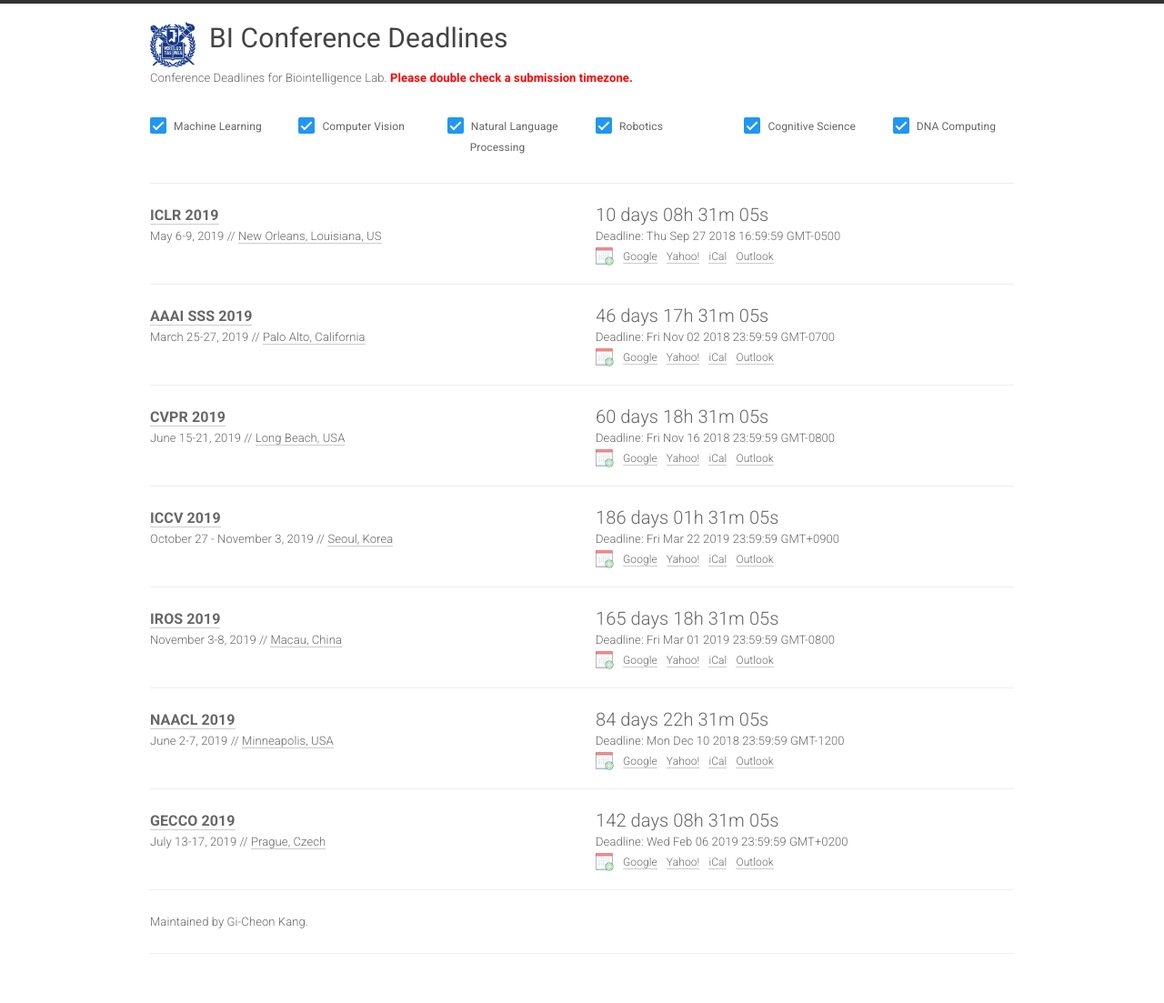
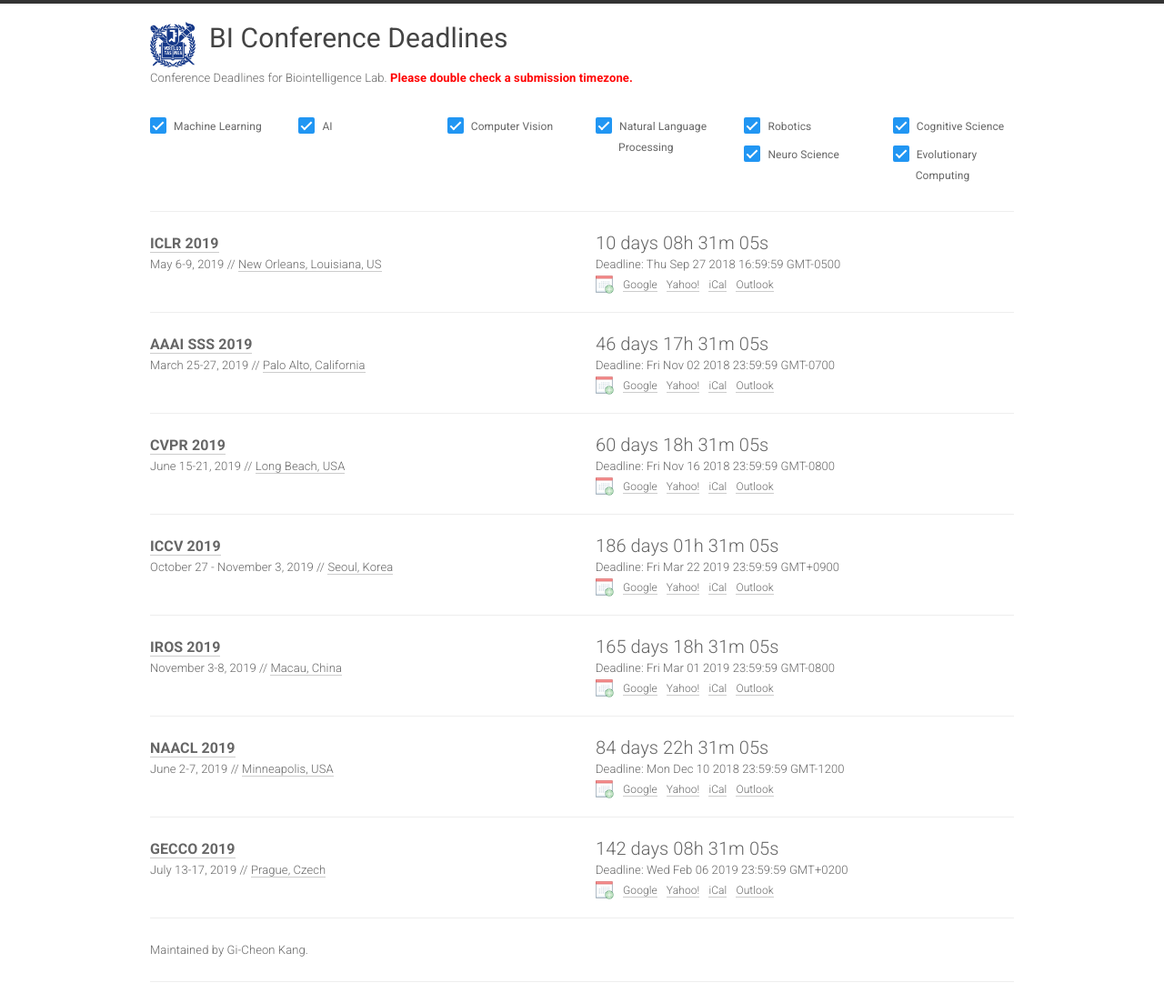
Before and after one commit to biconf/biconf.github.io, a Jekyll site: the page built from index.html, in a window 1280 px wide. Shown: the whole page at 91% size. Built offline with Jekyll 4.4.1, drawn with Linux system fonts in a browser that asks for light colours; nearby versions of some CDN libraries; before the commit the page ends 1072 px from its top, so only the background shows below that.

Commit message:
Update types.yml

```diff
--- a/_data/types.yml
+++ b/_data/types.yml
@@ -1,6 +1,8 @@
 ---
 - name: Machine Learning
   sub: ML
+- name: AI
+  sub: AI
 - name: Computer Vision
   sub: CV
 - name: Natural Language Processing
@@ -9,5 +11,7 @@
   sub: RO
 - name: Cognitive Science
   sub: Cog
-- name: DNA Computing
-  sub: DNA
+- name: Neuro Science
+  sub: Neuro
+- name: Evolutionary Computing
+  sub: EC
```
